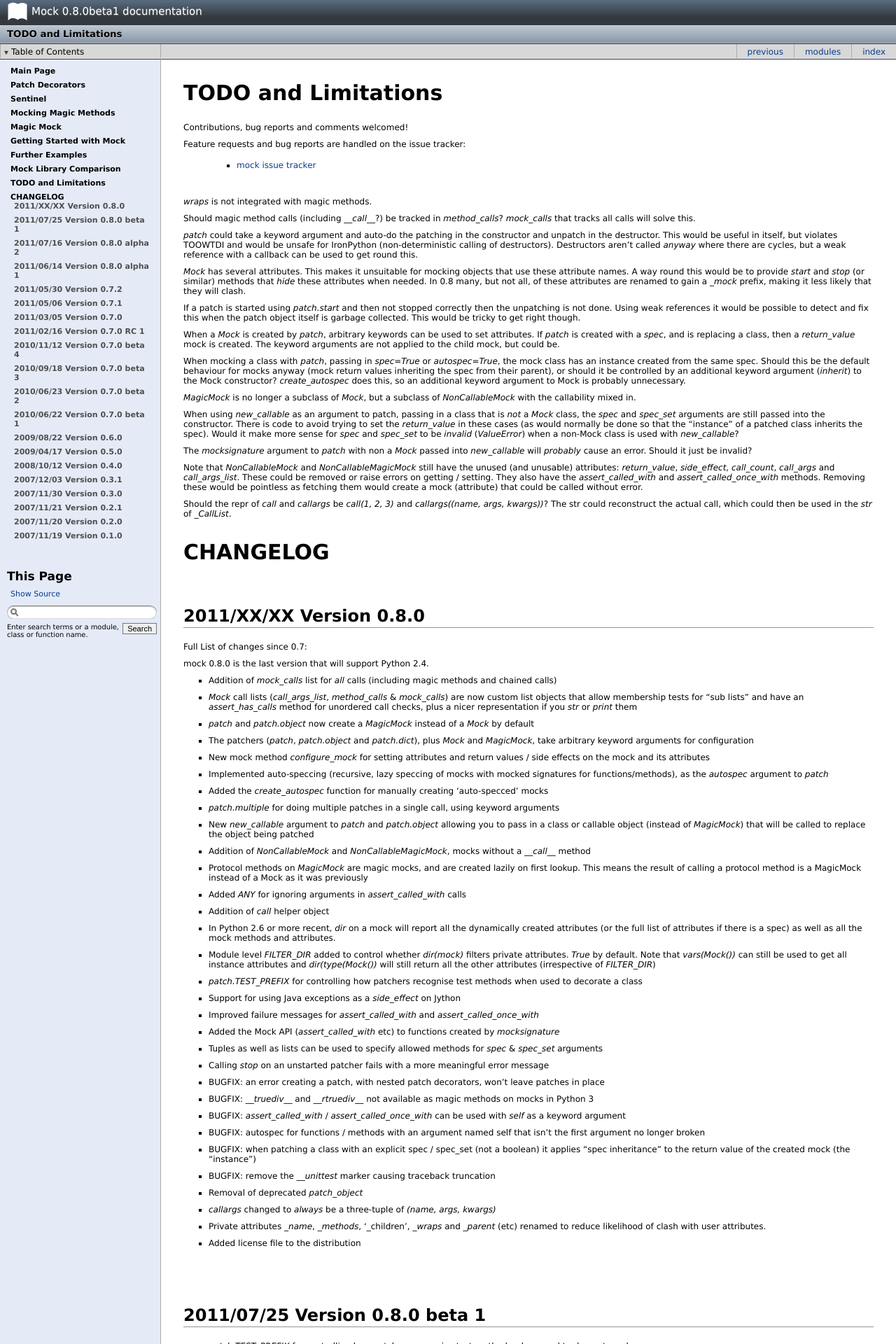
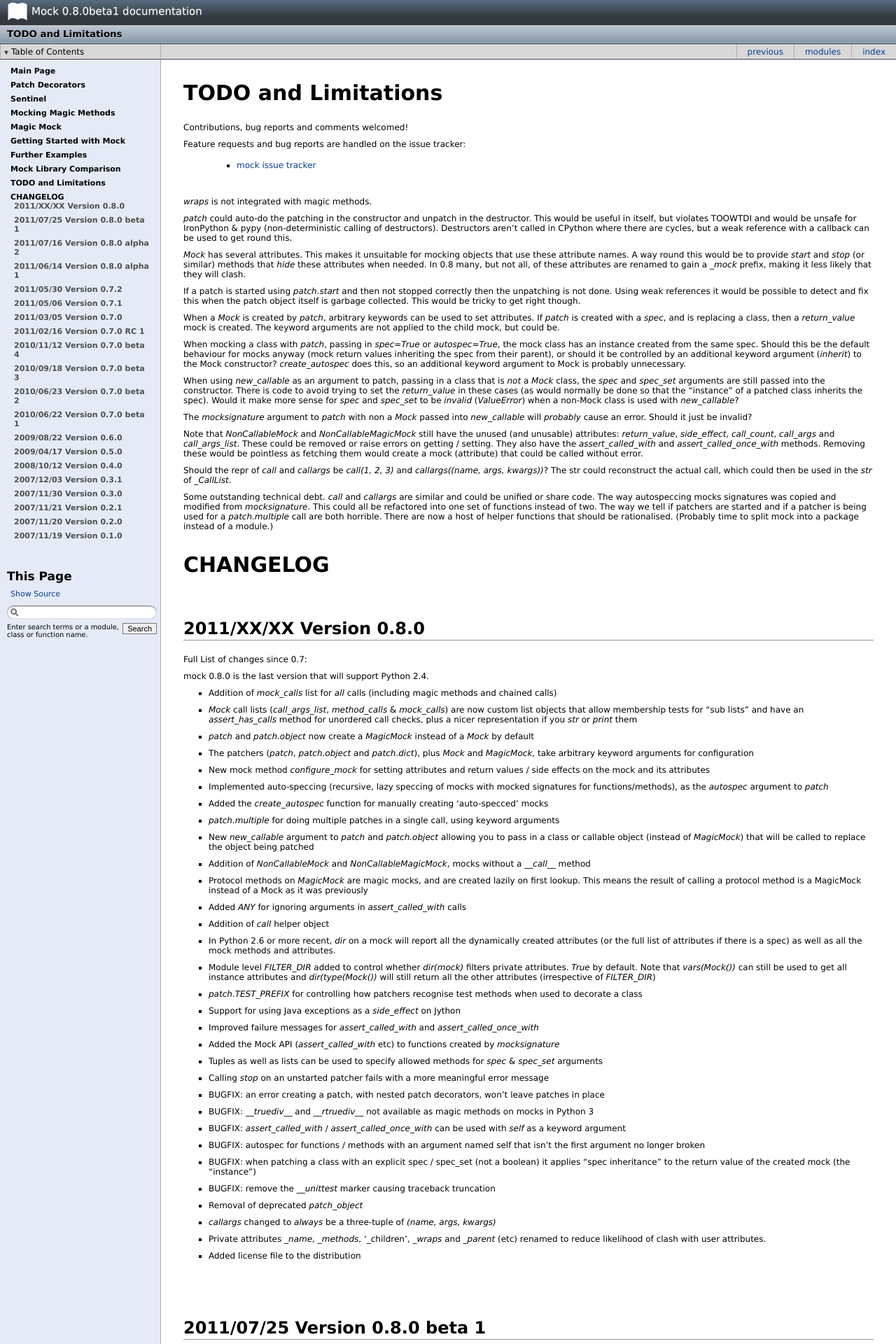
Before and after one commit to testing-cabal/mock, a Sphinx documentation site: the page built from docs/changelog.txt, in a window 1280 px wide. Shown: the top 1920 px of the page at 70% size. Built offline with Sphinx 7.4.7, drawn with Linux system fonts in a browser that asks for light colours; pages that are not in the unit, such as notebooks, are missing from menus.

Commit message:
Update the outstanding issues in the changelog

```diff
--- a/docs/changelog.txt
+++ b/docs/changelog.txt
@@ -12,14 +12,11 @@
 
 `wraps` is not integrated with magic methods.
 
-Should magic method calls (including `__call__`?) be tracked in `method_calls`?
-`mock_calls` that tracks all calls will solve this.
-
-`patch` could take a keyword argument and auto-do the patching in the
-constructor and unpatch in the destructor. This would be useful in itself, but
-violates TOOWTDI and would be unsafe for IronPython (non-deterministic calling
-of destructors). Destructors aren't called *anyway* where there are cycles,
-but a weak reference with a callback can be used to get round this.
+`patch` could auto-do the patching in the constructor and unpatch in the
+destructor. This would be useful in itself, but violates TOOWTDI and would be
+unsafe for IronPython & pypy (non-deterministic calling of destructors).
+Destructors aren't called in CPython where there are cycles, but a weak
+reference with a callback can be used to get round this.
 
 `Mock` has several attributes. This makes it unsuitable for mocking objects
 that use these attribute names. A way round this would be to provide `start`
@@ -44,9 +41,6 @@
 argument (`inherit`) to the Mock constructor? `create_autospec` does this, so
 an additional keyword argument to Mock is probably unnecessary.
 
-`MagicMock` is no longer a subclass of `Mock`, but a subclass of
-`NonCallableMock` with the callability mixed in.
-
 When using `new_callable` as an argument to patch, passing in a class that
 is *not* a `Mock` class, the `spec` and `spec_set` arguments are still passed
 into the constructor. There is code to avoid trying to set the `return_value`
@@ -69,6 +63,14 @@
 Should the repr of `call` and `callargs` be `call(1, 2, 3)` and
 `callargs((name, args, kwargs))`? The str could reconstruct the actual call,
 which could then be used in the `str` of `_CallList`.
+
+Some outstanding technical debt. `call` and `callargs` are similar and could
+be unified or share code. The way autospeccing mocks signatures was copied and
+modified from `mocksignature`. This could all be refactored into one set of
+functions instead of two. The way we tell if patchers are started and if a
+patcher is being used for a `patch.multiple` call are both horrible. There are
+now a host of helper functions that should be rationalised. (Probably time to
+split mock into a package instead of a module.)
 
 
 CHANGELOG
```
